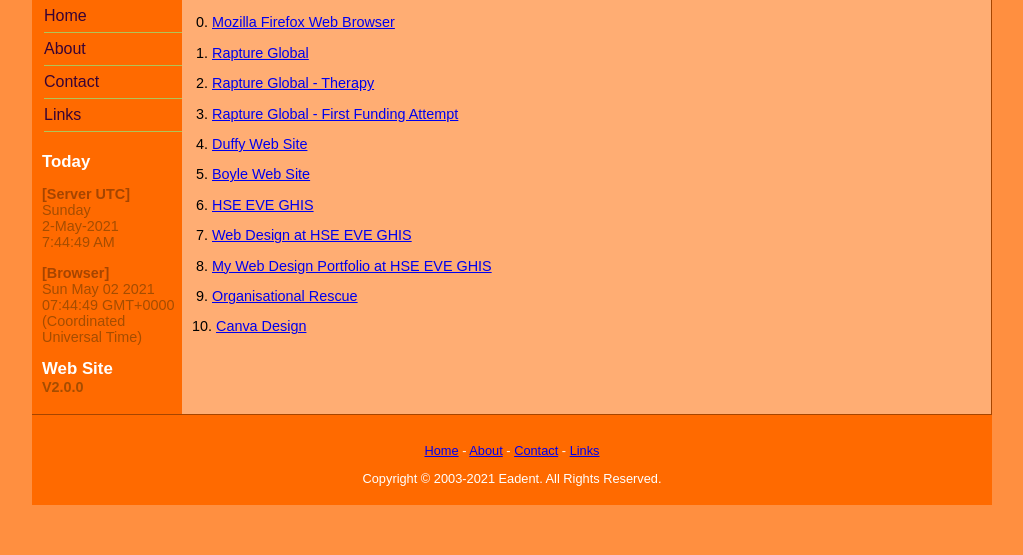
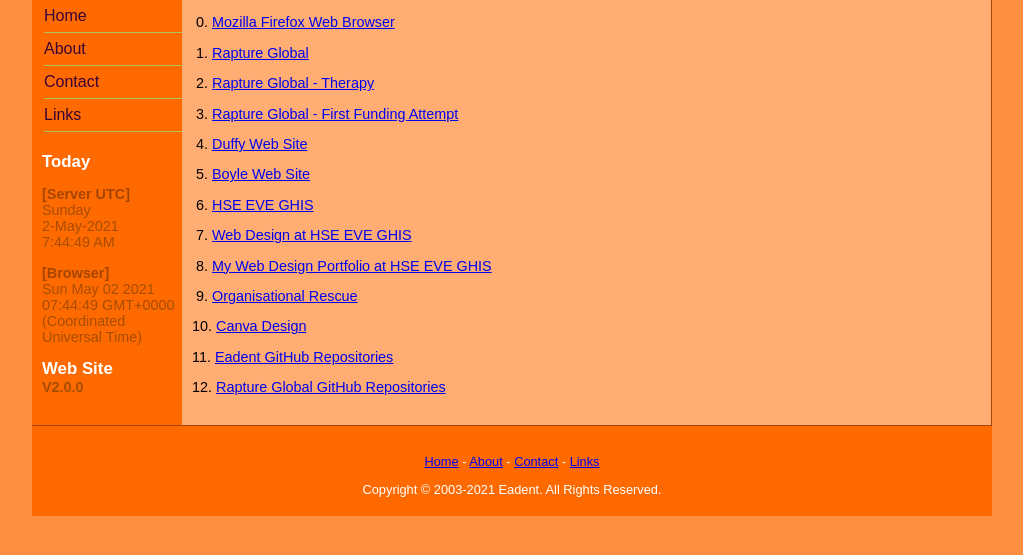
Before and after one commit to Eadent/Eadent, a PHP site: page /Links.php in a window 1280 px wide. Shown: the part 101-656 px from the top of the page, without its empty margins (128-1151 px from the left). Run offline with PHP 8.4, Linux system fonts and the light colour scheme.

Commit message:
chore: Updated Links.
https://www.Eadent.com/

```diff
--- a/Links.php
+++ b/Links.php
@@ -92,6 +92,12 @@
 		<p>
 			10. <a target="_blank" href="https://www.Canva.com/">Canva Design</a>
 		</p>
+		<p>
+			11. <a target="_blank" href="https://www.GitHub.com/Eadent/">Eadent GitHub Repositories</a>
+		</p>
+		<p>
+			12. <a target="_blank" href="https://www.GitHub.com/Rapture-Global/">Rapture Global GitHub Repositories</a>
+		</p>
 		<p style="margin: 0; padding: 0;">
 		<br />
 		</p>
```
